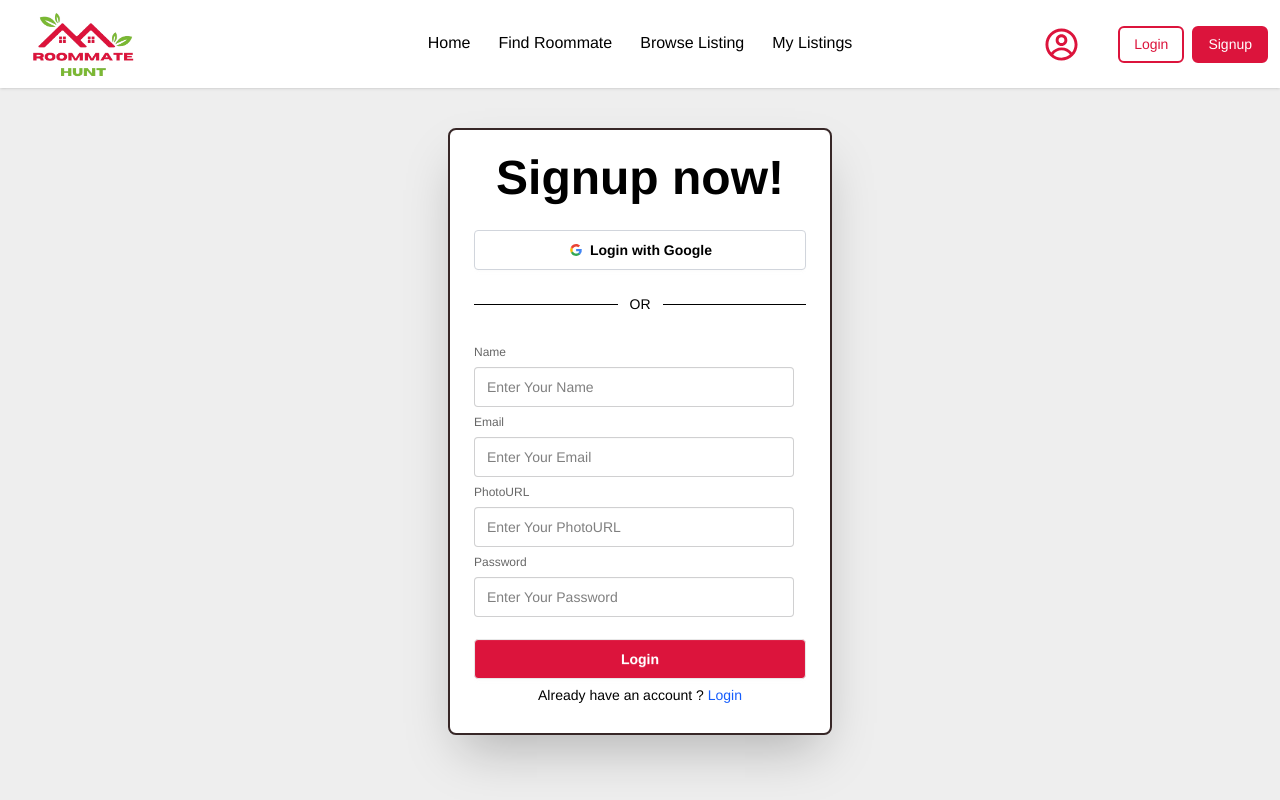
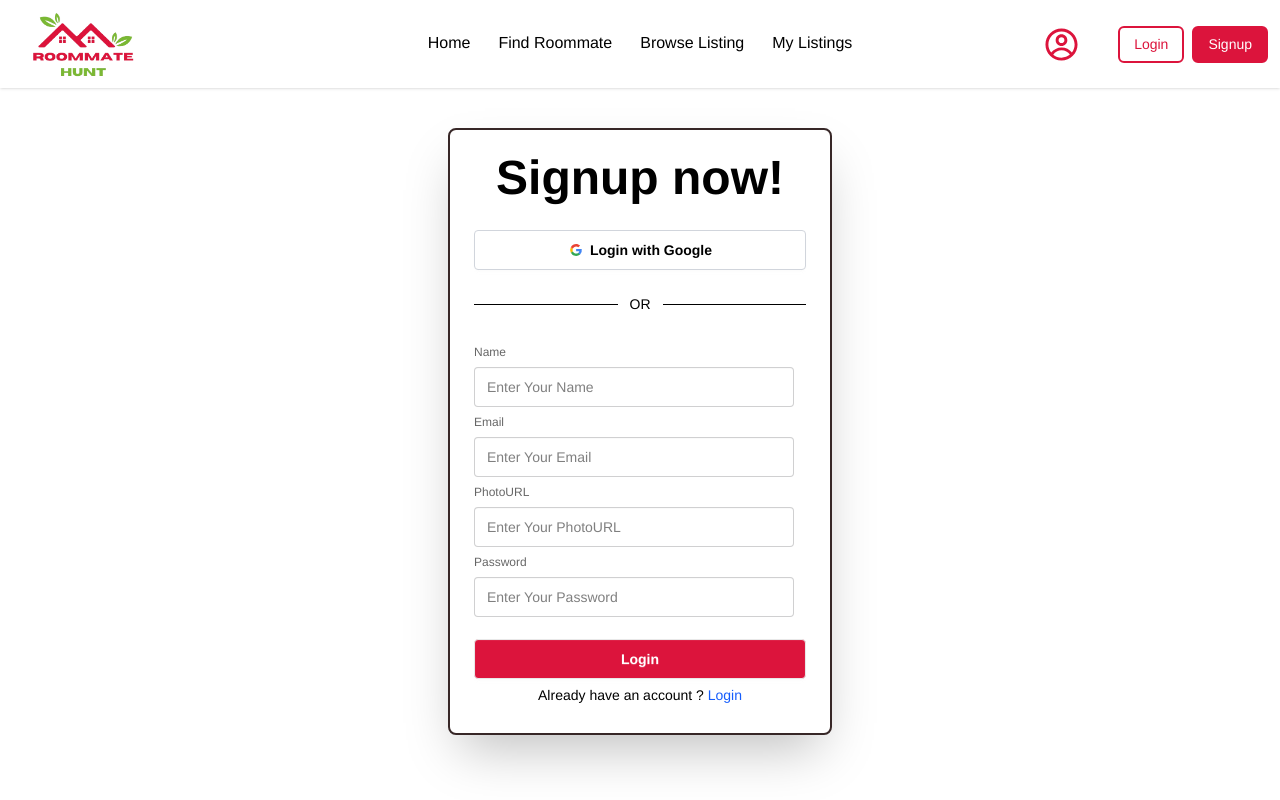
Before and after one commit to Sabbir-75/Roommate-Finder, a React (Vite) app: page /signup in a window 1280 px wide. Shown: the top 800 px of the page. Built offline with nearby package versions, Linux system fonts and the light colour scheme.

Commit message:
added banner section

```diff
--- a/package.json
+++ b/package.json
@@ -18,6 +18,7 @@
     "react": "^19.1.0",
     "react-dom": "^19.1.0",
     "react-fast-marquee": "^1.6.5",
+    "react-helmet": "^6.1.0",
     "react-icons": "^5.5.0",
     "swiper": "^11.2.7"
   },
--- a/src/Pages/AddRoommate/AddRoommate.jsx
+++ b/src/Pages/AddRoommate/AddRoommate.jsx
@@ -1,9 +1,13 @@
 import React from 'react';
+import { Helmet } from 'react-helmet';
 
 const AddRoommate = () => {
     return (
         <div className="hero my-10 px-4">
-            <div className="card bg-base-100 w-full border-[#372727] border-[2px] max-w-xl shrink-0 shadow-2xl">
+             <Helmet>
+                <title>Roommate Hunt || Find Roommate</title>
+            </Helmet>
+            <div className="card bg-white w-full border-[#372727] border-[2px] max-w-xl shrink-0 shadow-2xl">
                 <div className="card-body">
                     <h1 className="text-5xl font-bold text-center mb-5">Find Roommate</h1>
                     <form className="fieldset">
--- a/src/Pages/Home/Home.jsx
+++ b/src/Pages/Home/Home.jsx
@@ -2,11 +2,15 @@ import React from 'react';
 import Slider from '../../Components/Slider/Slider';
 import { useLoaderData } from 'react-router';
 import Marquee from 'react-fast-marquee';
+import { Helmet } from 'react-helmet';
 
 const Home = () => {
     const loaderdata = useLoaderData()
     return (
         <div>
+            <Helmet>
+                <title>Roommate Hunt || home</title>
+            </Helmet>
             <Marquee pauseOnHover={true}>
                 <p className='py-3 text-base text-white font-semibold bg-[#DC143C]'>"Find Your Perfect Roommate Today! | Safe, Verified Profiles Only | Search by Budget, Location & Lifestyle | Browse Rooms & Apartments Nearby | Chat, Connect, and Match Instantly | No More Awkward Roommate Situations | Easy Sign-Up, Fast Matches | Join Thousands Finding the Right Fit! | Save Time, Avoid Scams | Start Your Shared Living Journey Now!"</p>
             </Marquee>
--- a/src/Pages/Login/Login.jsx
+++ b/src/Pages/Login/Login.jsx
@@ -1,9 +1,13 @@
 import React from 'react';
+import { Helmet } from 'react-helmet';
 import { Link } from 'react-router';
 
 const Login = () => {
     return (
         <div className="hero px-6 my-4 md:my-10">
+              <Helmet>
+                <title>Roommate Hunt || Login</title>
+            </Helmet>
             <div className="card bg-base-100 w-full border-[#372727] border-[2px] max-w-sm shrink-0 shadow-2xl">
                 <div className="card-body">
                     <h1 className="text-5xl font-bold text-center mb-5">Login now!</h1>
--- a/src/Pages/Signup/Signup.jsx
+++ b/src/Pages/Signup/Signup.jsx
@@ -1,10 +1,14 @@
 import React from 'react';
+import { Helmet } from 'react-helmet';
 import { Link } from 'react-router';
 
 const Signup = () => {
     return (
-        <div className="hero px-6 my-4 md:my-10">
-            <div className="card bg-base-100 w-full border-[#372727] border-[2px] max-w-sm shrink-0 shadow-2xl">
+        <div className="hero bg-white px-6 my-4 md:my-10">
+              <Helmet>
+                <title>Roommate Hunt || Signup</title>
+            </Helmet>
+            <div className="card bg-white w-full border-[#372727] border-[2px] max-w-sm shrink-0 shadow-2xl">
                 <div className="card-body">
 
                     <h1 className="text-5xl font-bold text-center mb-5">Signup now!</h1>
--- a/src/Root/Root.jsx
+++ b/src/Root/Root.jsx
@@ -5,7 +5,7 @@ import Footer from '../Components/Footer/Footer';
 
 const Root = () => {
     return (
-        <div>
+        <div className='bg-white'>
             <div className=''>
                 <Navbar></Navbar>
                 <div className='min-h-[calc(100vh-353px)]'>
--- a/src/main.jsx
+++ b/src/main.jsx
@@ -3,9 +3,11 @@ import './index.css'
 import AuthProvider from './AuthProvider/AuthProvider'
 import { RouterProvider } from 'react-router'
 import { router } from './Routes/Routes'
+import { Helmet } from 'react-helmet'
 
 createRoot(document.getElementById('root')).render(
     <AuthProvider>
         <RouterProvider router={router}></RouterProvider>
     </AuthProvider>
+
 )
```
Also changed, not shown: 1 other file (tests, documents, lock files or other folders).
